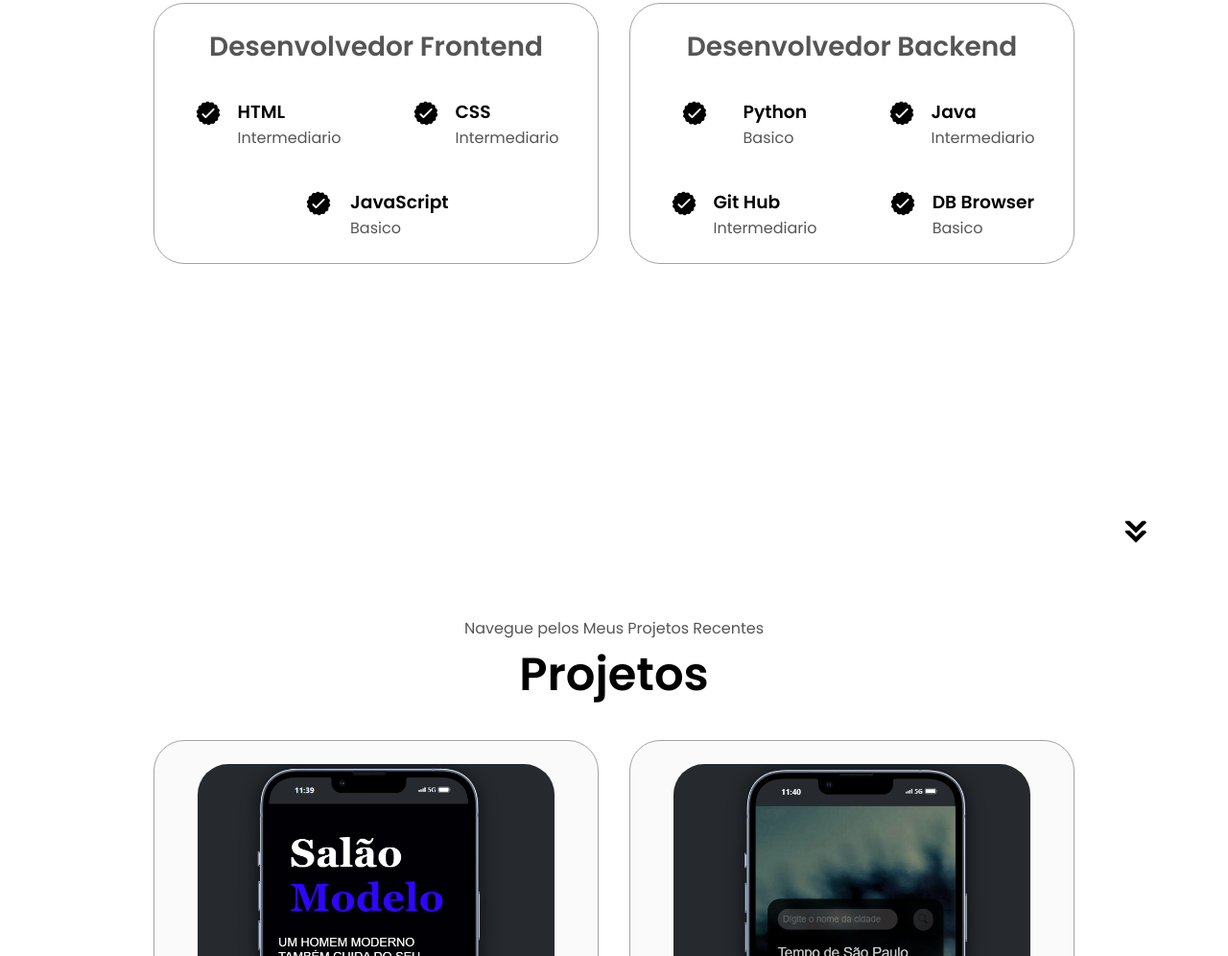
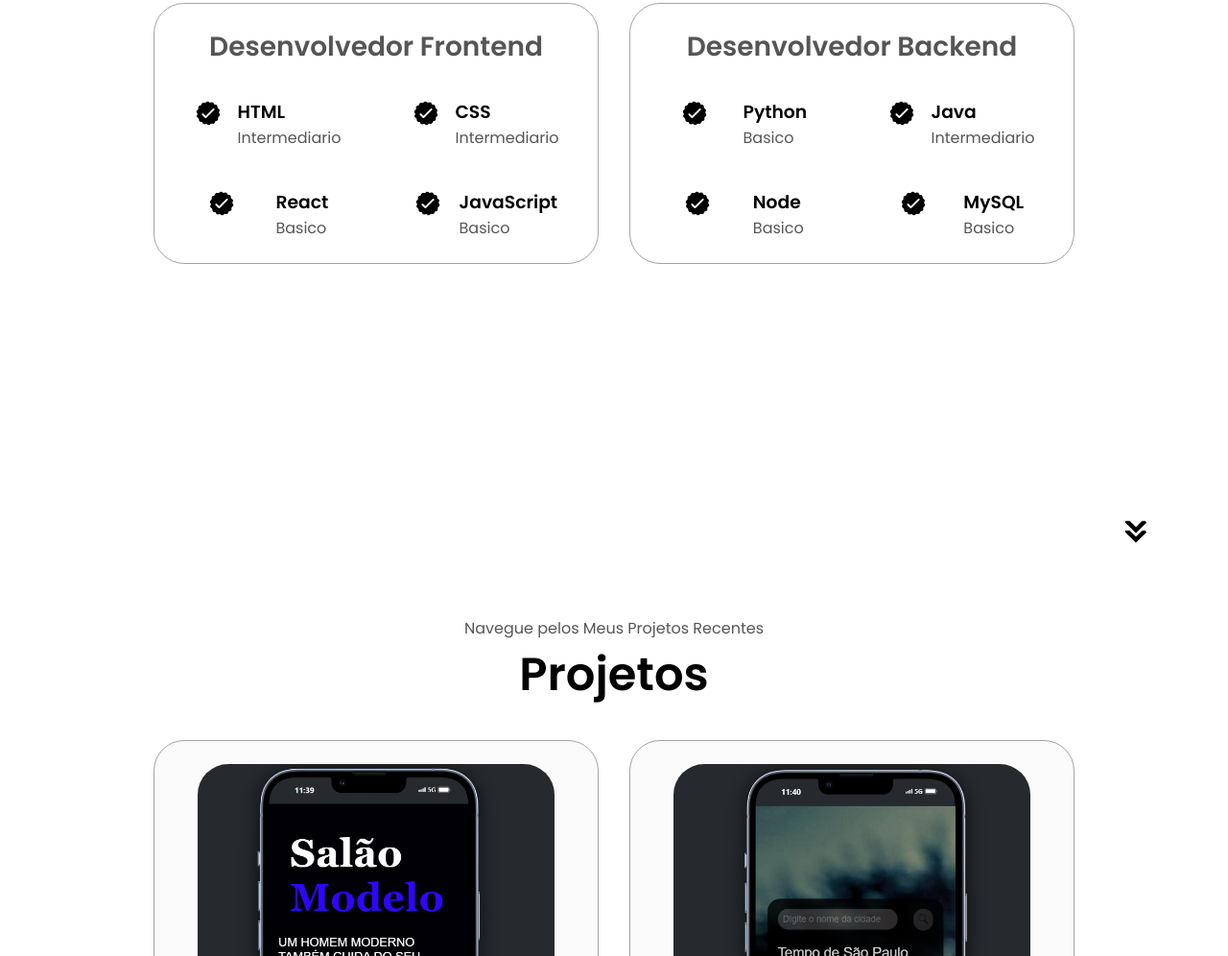
Before and after one commit to weltersongabriel/meu_portfolio, a plain HTML site: page index.html in a window 1280 px wide. Shown: the part 1822-2818 px from the top of the page at 96% size. Drawn offline with Linux system fonts and the light colour scheme.

Commit message:
Adiciona favicon ao site

```diff
--- a/index.html
+++ b/index.html
@@ -5,6 +5,7 @@
     <meta http-equiv="X-UA-Compatible" content="IE=edge" />
     <meta name="viewport" content="width=device-width, initial-scale=1.0" />
     <title>Meu Portfolio</title>
+    <link rel="shortcut icon" href="./minhas_fts/favicon.png" type="image/x-icon">
     <link rel="stylesheet" href="style.css" />
     <link rel="stylesheet" href="mediaqueries.css" />
   </head>
@@ -138,6 +139,7 @@
                   <p>Intermediario</p>
                 </div>
               </article>
+
               <article>
                 <img
                   src="./assets/checkmark.png"
@@ -147,6 +149,18 @@
                 <div>
                   <h3>CSS</h3>
                   <p>Intermediario</p>
+                </div>
+              </article>
+
+              <article>
+                <img
+                  src="./assets/checkmark.png"
+                  alt="Experience icon"
+                  class="icon"
+                />
+                <div>
+                  <h3>React</h3>
+                  <p>Basico</p>
                 </div>
               </article>
               <article>
@@ -196,8 +210,8 @@
                   class="icon"
                 />
                 <div>
-                  <h3>Git Hub</h3>
-                  <p>Intermediario</p>
+                  <h3>Node</h3>
+                  <p>Basico</p>
 
                 </div>
               </article>
@@ -208,7 +222,7 @@
                   class="icon"
                 />
                 <div>
-                  <h3>DB Browser</h3>
+                  <h3>MySQL</h3>
                   <p>Basico</p>
                 </div>
               </article>
```
Also changed, not shown: minhas_fts/favicon.png (added).
